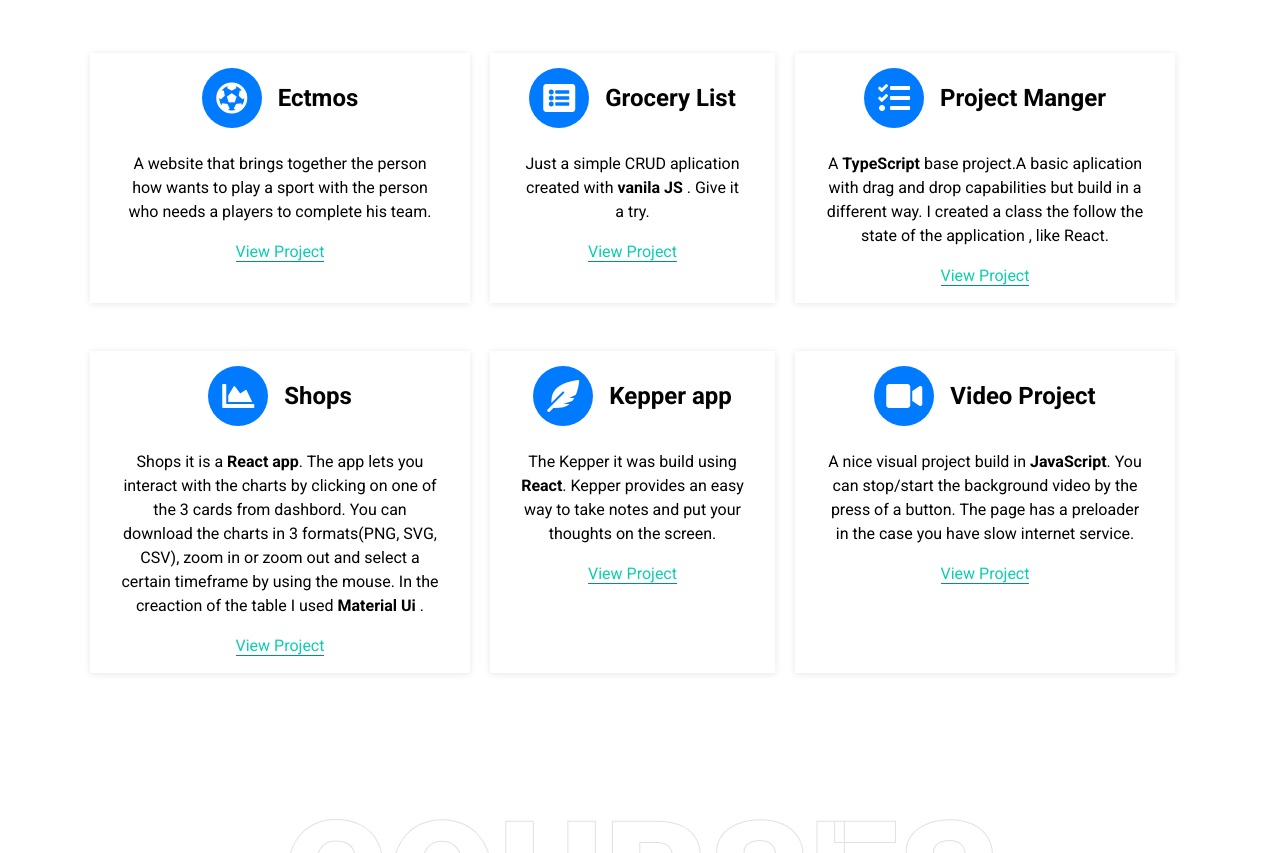
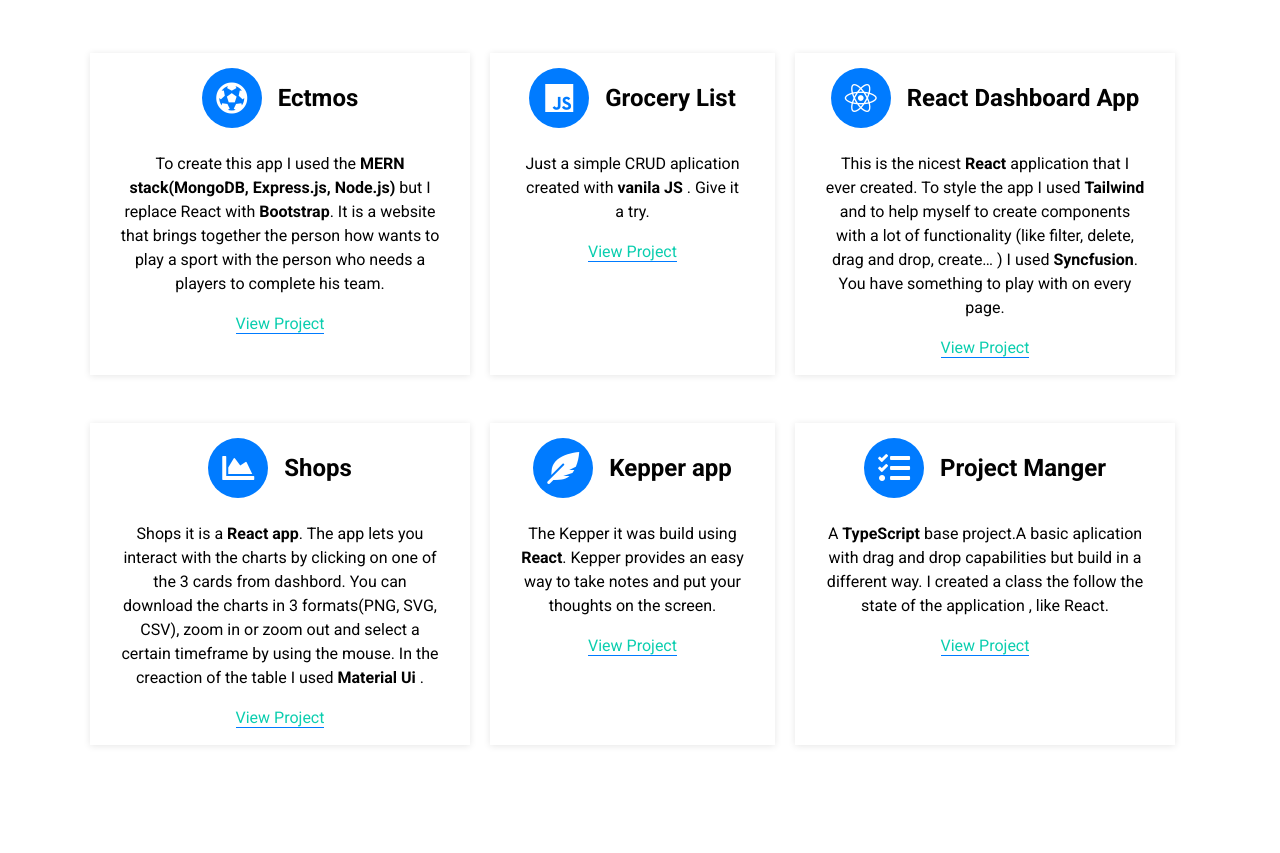
Before and after one commit to bObXm/bObXm.github.io, a plain HTML site: page CV/index.html in a window 1280 px wide. Shown: the part 3324-4177 px from the top of the page. Drawn offline with nearby package versions, Linux system fonts and the light colour scheme.

Commit message:
update:new project

```diff
--- a/CV/index.html
+++ b/CV/index.html
@@ -314,26 +314,29 @@
                         <i class="fa fa-2x fas fa-futbol service-icon bg-primary text-white mr-3"></i>
                         <h4 class="font-weight-bold m-0">Ectmos</h4>
                     </div>
-                    <p>A website that brings together the person how wants to play a sport with the person who needs a players to complete his team.</p>
+                    <p>To create this app I used the <b>MERN stack(MongoDB, Express.js, Node.js) </b>  but I replace React with <b>Bootstrap</b>. It is a website that brings together the person how wants to play a sport with the person who needs a players to complete his team.</p>
                     <a class="border-bottom border-primary text-decoration-none" href="https://ectmos.herokuapp.com/" target="_blanck">View Project</a>
                 </div>
 
                 <div class="service-box col-lg-3 col-md-5 text-center mb-5">
                     <div class="d-flex align-items-center justify-content-center mb-4">
-                        <i class="fa-2x  fas fa-list-alt service-icon bg-primary text-white mr-3"></i>
+                        <i class="fab fa-js fa-2x service-icon bg-primary text-white mr-3"></i>
                         <h4 class="font-weight-bold m-0">Grocery List</h4>
                     </div>
                     <p>Just a simple CRUD aplication created with <b>vanila JS</b> . Give it a try.</p>
                     <a class="border-bottom border-primary text-decoration-none" href="https://bobxm.github.io/2/" target="_blanck">View Project</a>
                 </div>
-                <div class="service-box col-lg-4 col-md-5 text-center mb-5">
+
+                <div class="service-box col-lg-4  col-md-5 text-center mb-5">
                     <div class="d-flex align-items-center justify-content-center mb-4">
-                        <i class="fa fa-2x fas fa-tasks service-icon bg-primary text-white mr-3"></i>
-                        <h4 class="font-weight-bold m-0">Project Manger</h4>
+                        <i class="fab fa-react fa-2x service-icon bg-primary text-white mr-3"></i>
+                        <h4 class="font-weight-bold m-0">React Dashboard App</h4>
                     </div>
-                    <p>A <b>TypeScript</b>  base project.A basic aplication with drag and drop capabilities but build in a different way. I created a class the follow the state  of the application , like React.</p>
-                    <a class="border-bottom border-primary text-decoration-none" href="https://bobxm.github.io/1/" target="_blanck">View Project</a>
+                    <p>This is the nicest <b>React</b> application that I ever created. To style the app I used <b>Tailwind</b> and to help myself to create components with a lot of functionality (like filter, delete, drag and drop, create… ) I used <b>Syncfusion</b>. You have something to play with on every page.</p>
+                    <a class="border-bottom border-primary text-decoration-none" href="https://my-nicest-react-app.netlify.app/" target="_blanck">View Project</a>
                 </div>
+
+
                 <div class="service-box col-lg-4 col-md-5 text-center mb-5">
                     <div class="d-flex align-items-center justify-content-center mb-4">
                         <i class="fas fa-2x  fa-chart-area service-icon bg-primary text-white mr-3"></i>
@@ -351,14 +354,16 @@
                     <a class="border-bottom border-primary text-decoration-none" href="https://kepper-take-notes.netlify.app/" target="_blanck">View Project</a>
                 </div>
 
-                <div class="service-box col-lg-4  col-md-5 text-center mb-5">
+                <div class="service-box col-lg-4 col-md-5 text-center mb-5">
                     <div class="d-flex align-items-center justify-content-center mb-4">
-                        <i class="fa fa-2x fa-video service-icon bg-primary text-white mr-3"></i>
-                        <h4 class="font-weight-bold m-0">Video Project</h4>
+                        <i class="fa fa-2x fas fa-tasks service-icon bg-primary text-white mr-3"></i>
+                        <h4 class="font-weight-bold m-0">Project Manger</h4>
                     </div>
-                    <p>A nice visual project build in <b>JavaScript</b>. You can stop/start the background video by the press of a button. The page has a preloader in the case you have slow internet service.</p>
-                    <a class="border-bottom border-primary text-decoration-none" href="https://bobxm.github.io/5/" target="_blanck">View Project</a>
+                    <p>A <b>TypeScript</b>  base project.A basic aplication with drag and drop capabilities but build in a different way. I created a class the follow the state  of the application , like React.</p>
+                    <a class="border-bottom border-primary text-decoration-none" href="https://bobxm.github.io/1/" target="_blanck">View Project</a>
                 </div>
+
+
             </div>
         </div>
     </div>
```
